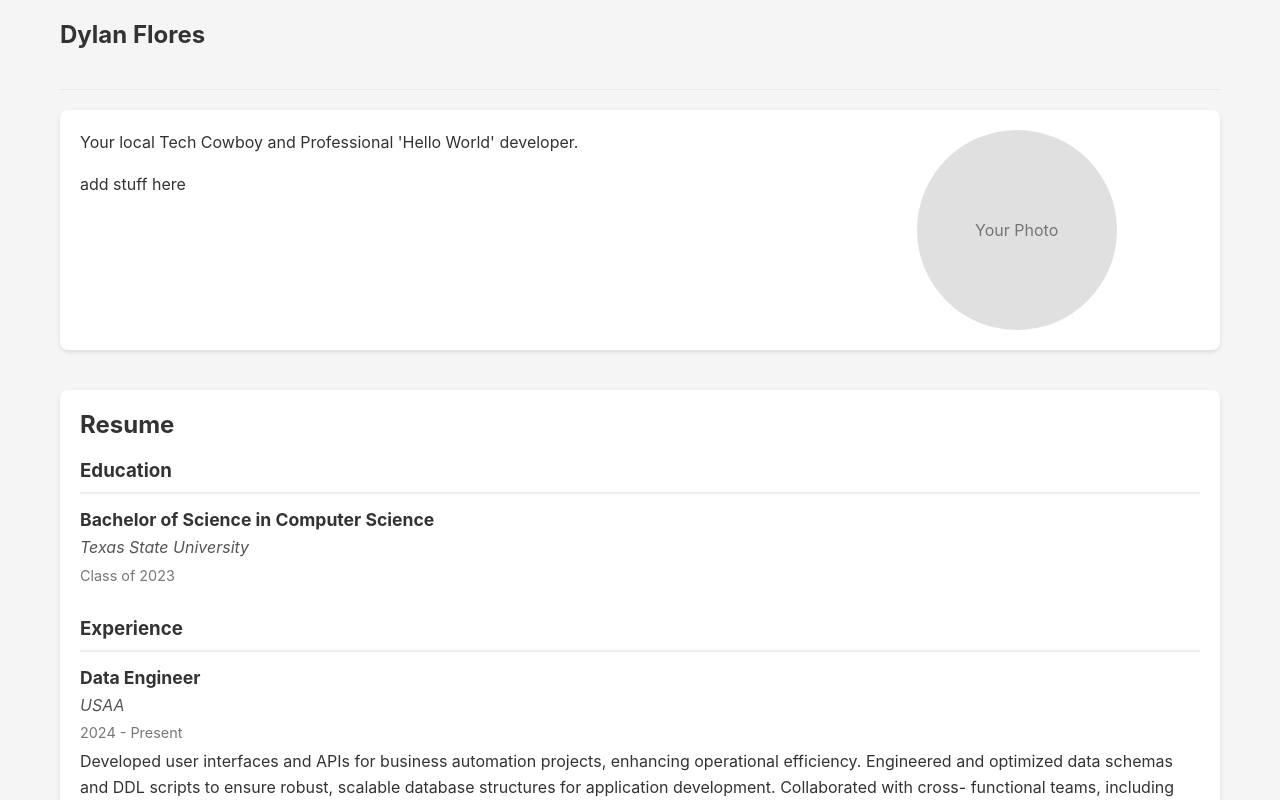
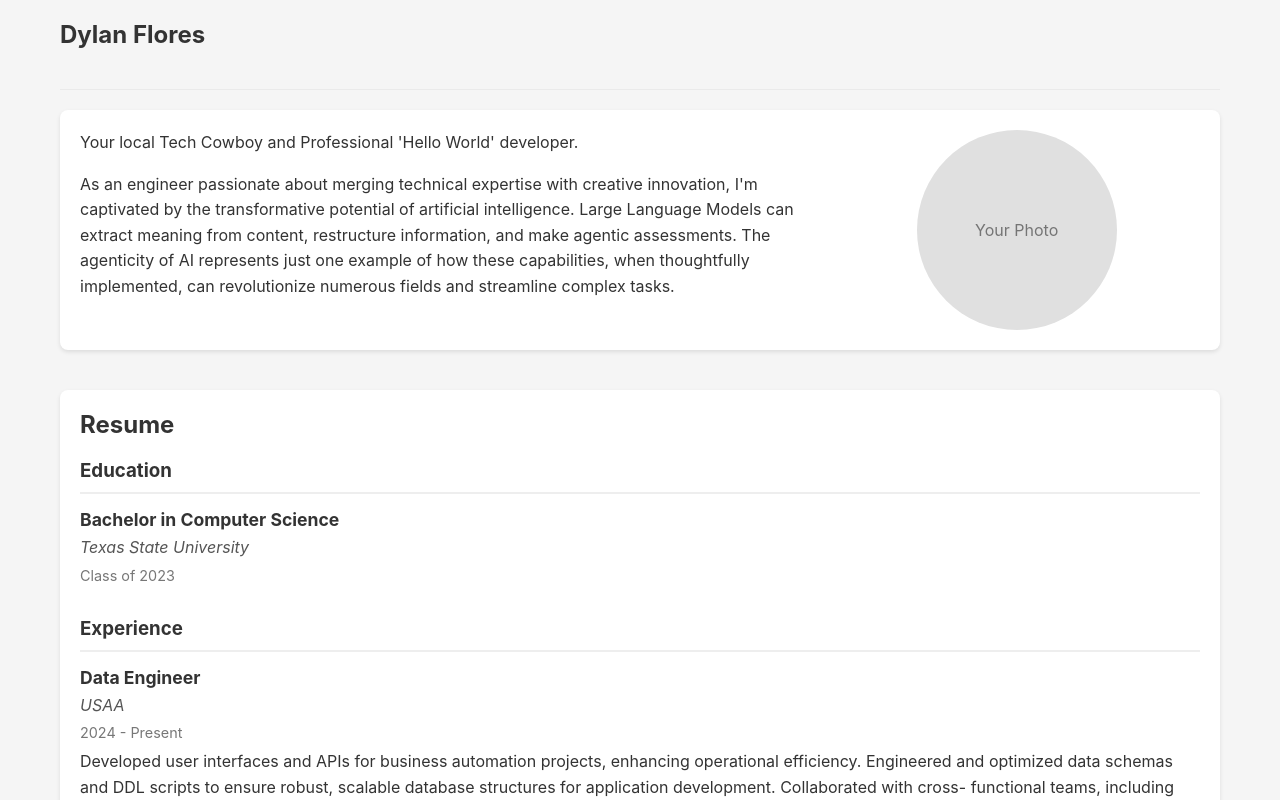
Before and after one commit to Dylanrock333/DylanFlores, a React (Create React App) app: page / in a window 1280 px wide. Shown: the top 800 px of the page. Built offline with nearby package versions, Linux system fonts and the light colour scheme.

Commit message:
Some stuff on the about will change soon

```diff
--- a/src/components/About.jsx
+++ b/src/components/About.jsx
@@ -10,7 +10,10 @@ function About() {
             Your local Tech Cowboy and Professional 'Hello World' developer.
           </p>
           <p>
-            add stuff here
+          As an engineer passionate about merging technical expertise with creative innovation, I'm captivated by the transformative potential of artificial intelligence.
+          Large Language Models can extract meaning from content, restructure information, and make agentic assessments.
+          The agenticity of AI represents just one example of how these capabilities, when thoughtfully implemented, can revolutionize numerous fields and streamline complex tasks.
+
           </p>
         </div>
         <div className="about-image">
--- a/src/components/Resume.jsx
+++ b/src/components/Resume.jsx
@@ -9,7 +9,7 @@ function Resume() {
       <div className="resume-section">
         <h3>Education</h3>
         <div className="resume-item">
-          <h4>Bachelor of Science in Computer Science</h4>
+          <h4>Bachelor in Computer Science</h4>
           <p className="institution">Texas State University</p>
           <p className="period">Class of 2023</p>
         </div>
--- a/src/styles/components/About.css
+++ b/src/styles/components/About.css
@@ -28,6 +28,16 @@
   color: #757575;
 }
 
+/* New style for the profile photo */
+.profile-photo-class {
+  width: 200px; /* Or your desired width */
+  height: 200px; /* Or your desired height */
+  border-radius: 50%; /* To make it circular like the placeholder */
+  object-fit: cover; /* Ensures the image covers the area without distortion */
+  border: 3px solid #fff; /* Optional: adds a white border */
+  box-shadow: 0 2px 4px rgba(0,0,0,0.1); /* Optional: adds a subtle shadow */
+}
+
 @media (max-width: 768px) {
   .about-content {
     flex-direction: column;
```
